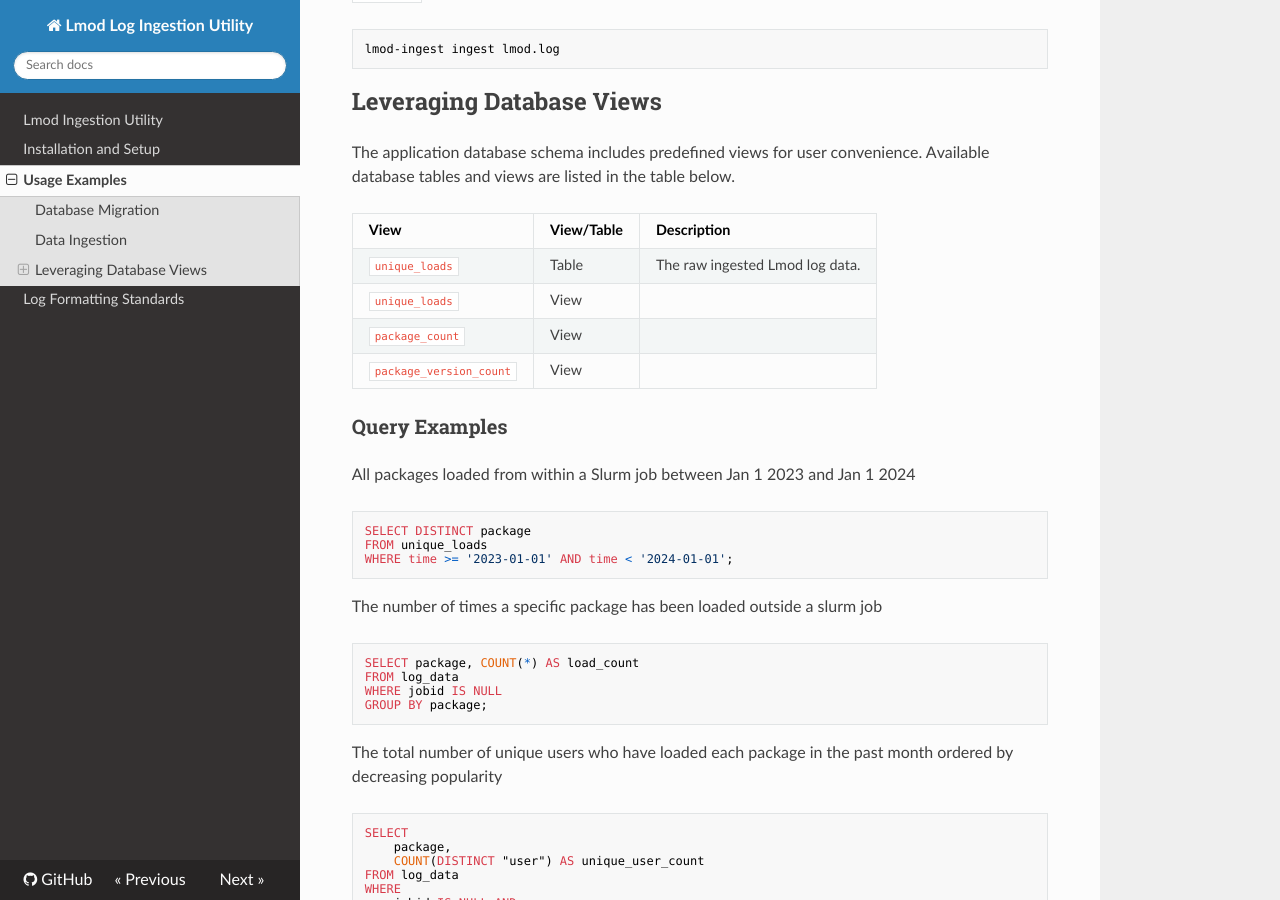
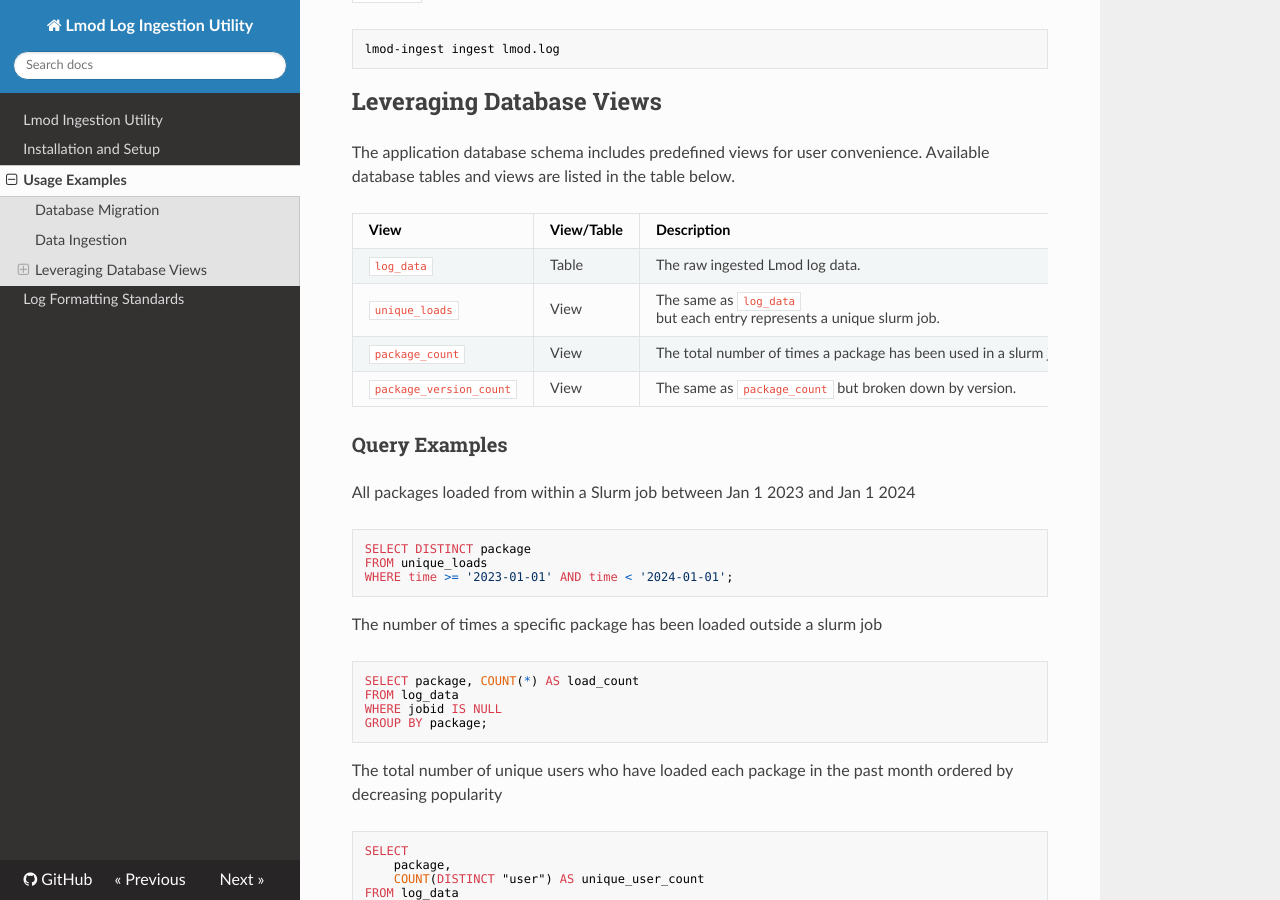
Before and after one commit to pitt-crc/lmod_tracking, an MkDocs documentation site: the page built from docs/usage.md, in a window 1280 px wide and 900 px high, scrolled down 671 px. Built offline with MkDocs 1.6.1, drawn with Linux system fonts in a browser that asks for light colours; nearby versions of some CDN libraries.

Commit message:
Adds missing table descriptions to docs. (#61)

```diff
--- a/docs/usage.md
+++ b/docs/usage.md
@@ -33,12 +33,12 @@ lmod-ingest ingest lmod.log
 The application database schema includes predefined views for user convenience.
 Available database tables and views are listed in the table below.
 
-| View                    | View/Table | Description                     |
-|-------------------------|------------|---------------------------------|
-| `unique_loads`          | Table      | The raw ingested Lmod log data. |
-| `unique_loads`          | View       |                                 |
-| `package_count`         | View       |                                 |
-| `package_version_count` | View       |                                 |
+| View                    | View/Table | Description                                                          |
+|-------------------------|------------|----------------------------------------------------------------------|
+| `log_data`              | Table      | The raw ingested Lmod log data.                                      |
+| `unique_loads`          | View       | The same as `log_data` but each entry represents a unique slurm job. |
+| `package_count`         | View       | The total number of times a package has been used in a slurm job.    |
+| `package_version_count` | View       | The same as `package_count` but broken down by version.              |
 
 ### Query Examples
 
```
